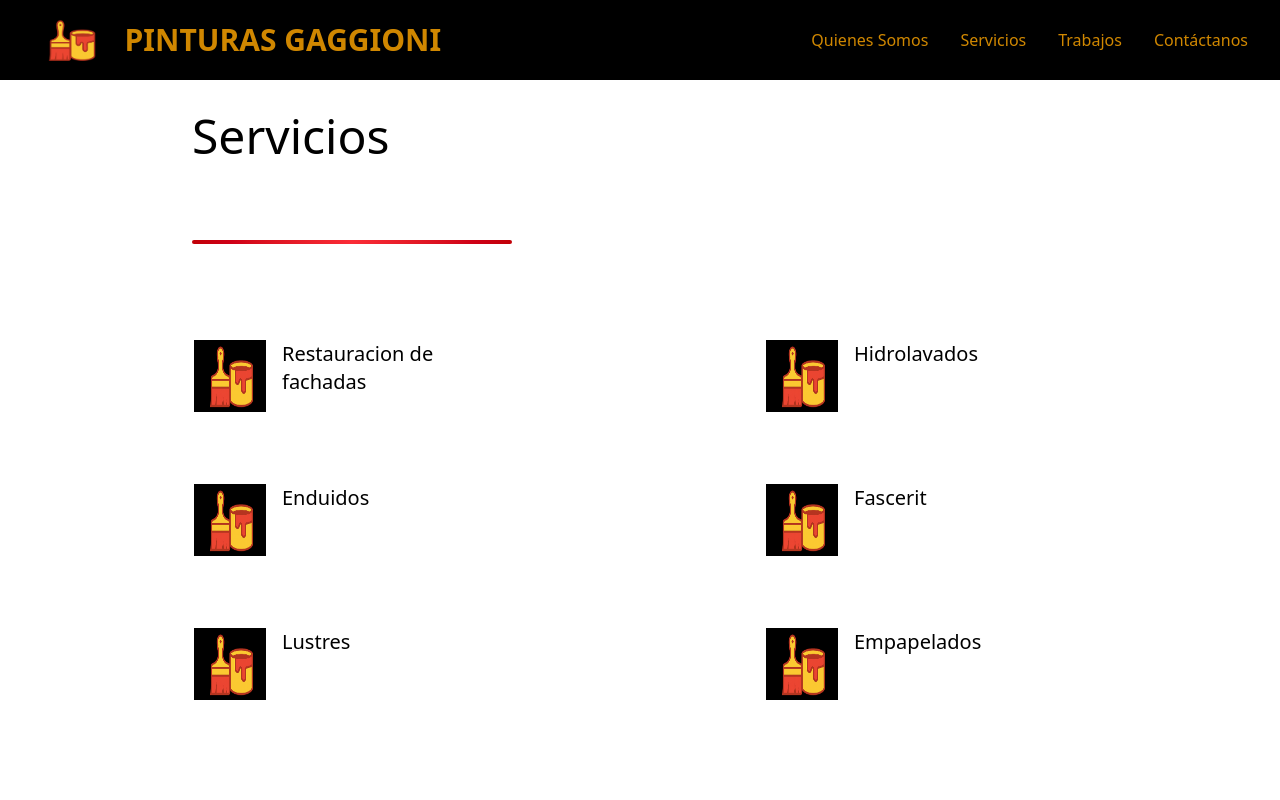
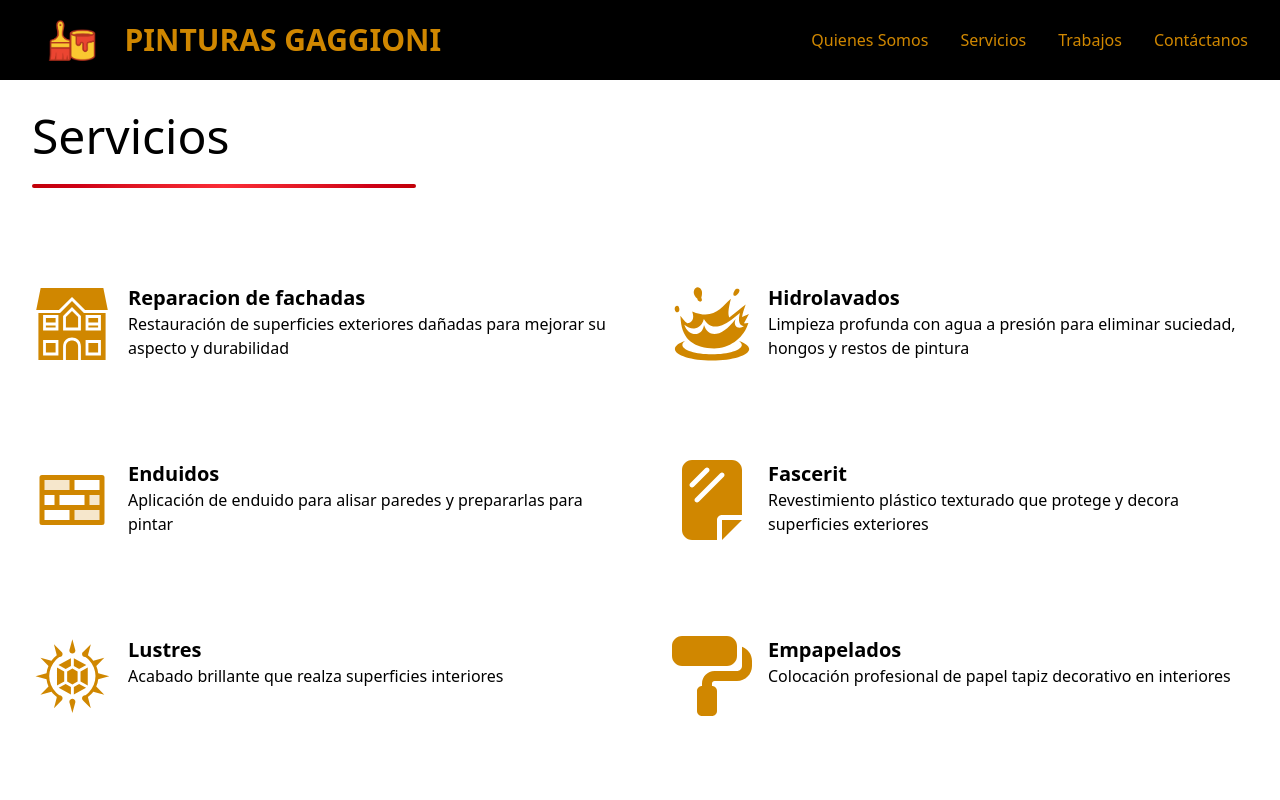
Before and after one commit to NicooGon/Pinturas-Gaggioni, a React (Vite) app: page / in a window 1280 px wide. Shown: the top 800 px of the page. Built offline with nearby package versions, Linux system fonts and the light colour scheme.

Commit message:
services complete

```diff
--- a/src/Components/ServiceCard.jsx
+++ b/src/Components/ServiceCard.jsx
@@ -1,8 +1,13 @@
-export default function ServiceCard({ icon, text }) {
+export default function ServiceCard({ icon: Icon, text, description }) {
   return (
-    <div className="flex items-start gap-4 w-80">
-      <img src={icon} alt={text} className="h-18 w-18" />
-      <p className="text-xl text-black font-karla">{text}</p>
+    <div className="flex items-start gap-4 w-full sm:max-w-md md:max-w-lg lg:max-w-xl">
+      {/* Ícono de React */}
+      <Icon className="h-20 w-20 shrink-0 text-yellow-600" />
+
+      <div>
+        <p className="text-xl font-semibold">{text}</p>
+        <p className="font-medium">{description}</p>
+      </div>
     </div>
   );
 }
--- a/src/Components/TopBar.jsx
+++ b/src/Components/TopBar.jsx
@@ -1,4 +1,5 @@
 import logo from "../Images/LOGO.PNG";
+import logo2 from "../Images/LOGO2.PNG";
 
 export default function TopBar() {
   return (
--- a/src/Pages/ServicePage.jsx
+++ b/src/Pages/ServicePage.jsx
@@ -1,22 +1,33 @@
 import ServiceCard from "../Components/ServiceCard";
-import paintIcon from "../Images/LOGO.PNG";
+import { GiFamilyHouse, GiWaterSplash, GiCrystalShine, GiWoodCabin  } from "react-icons/gi";
+import { LuDoorOpen } from "react-icons/lu";
+import { PiWallDuotone } from "react-icons/pi";
+import { FaSheetPlastic, FaPaintRoller } from "react-icons/fa6";
+import { MdOutlineCleaningServices } from "react-icons/md";
+
 
 export default function ServicePage() {
   return (
-    <div className="w-screen min-h-screen bg-white flex flex-col items-center p-8">
-      <div className="mb-8 w-full max-w-4xl">
-        <p className="text-5xl mb-20">Servicios</p>
-        <div className="w-80 h-1 bg-gradient-to-r from-red-700 via-red-500 to-red-700 rounded-full mb-16"></div>
-      </div>
+    <div className="min-h-screen bg-white flex flex-col items-center p-8">
+      <div className="flex flex-col items-start w-full sm:w-auto">
 
+        <div className="w-full sm:w-96 mb-8">
+          <p className="text-5xl mb-6">Servicios</p>
+          <div className="w-full h-1 bg-gradient-to-r from-red-700 via-red-500 to-red-700 rounded-full mb-16"></div>
+        </div>
 
-      <div className="grid grid-cols-1 sm:grid-cols-2 gap-y-18 gap-x-63 justify-items-center">
-        <ServiceCard icon={paintIcon} text="Restauracion de fachadas" />
-        <ServiceCard icon={paintIcon} text="Hidrolavados" />
-        <ServiceCard icon={paintIcon} text="Enduidos" />
-        <ServiceCard icon={paintIcon} text="Fascerit" />
-        <ServiceCard icon={paintIcon} text="Lustres" />
-        <ServiceCard icon={paintIcon} text="Empapelados" />
+        <div className="grid grid-cols-1 sm:grid-cols-2 gap-y-24 gap-x-16 justify-items-start">
+          <ServiceCard icon={GiFamilyHouse} text="Reparacion de fachadas" description="Restauración de superficies exteriores dañadas para mejorar su aspecto y durabilidad "/>
+          <ServiceCard icon={GiWaterSplash} text="Hidrolavados" description="Limpieza profunda con agua a presión para eliminar suciedad, hongos y restos de pintura " />
+          <ServiceCard icon={PiWallDuotone} text="Enduidos" description="Aplicación de enduido para alisar paredes y prepararlas para pintar" />
+          <ServiceCard icon={FaSheetPlastic} text="Fascerit" description="Revestimiento plástico texturado que protege y decora superficies exteriores" />
+          <ServiceCard icon={GiCrystalShine} text="Lustres" description="Acabado brillante que realza superficies interiores" />
+          <ServiceCard icon={FaPaintRoller} text="Empapelados" description="Colocación profesional de papel tapiz decorativo en interiores" />
+          <ServiceCard icon={GiWoodCabin} text="Laqueados de puertas, marcos y contramarcos" description="Aplicación de laca para lograr un acabado liso, duradero y elegante, protegiendo la madera del uso y la humedad " />
+          <ServiceCard icon={MdOutlineCleaningServices} text="Limpieza profunda de madera y barnices" description="Eliminación de suciedad, manchas y restos de productos para restaurar el brillar y la textura original de la madera tratada" />
+          <ServiceCard icon={LuDoorOpen} text="Esmaltados de puertas y ventanas" description="Pintura con esmalte sintético o al agua para proteger y renovar superficies, con terminación mate, satinada o brillante" />
+        </div>
+
       </div>
     </div>
   );
```
Also changed, not shown: src/Images/LOGO2.PNG (added).
